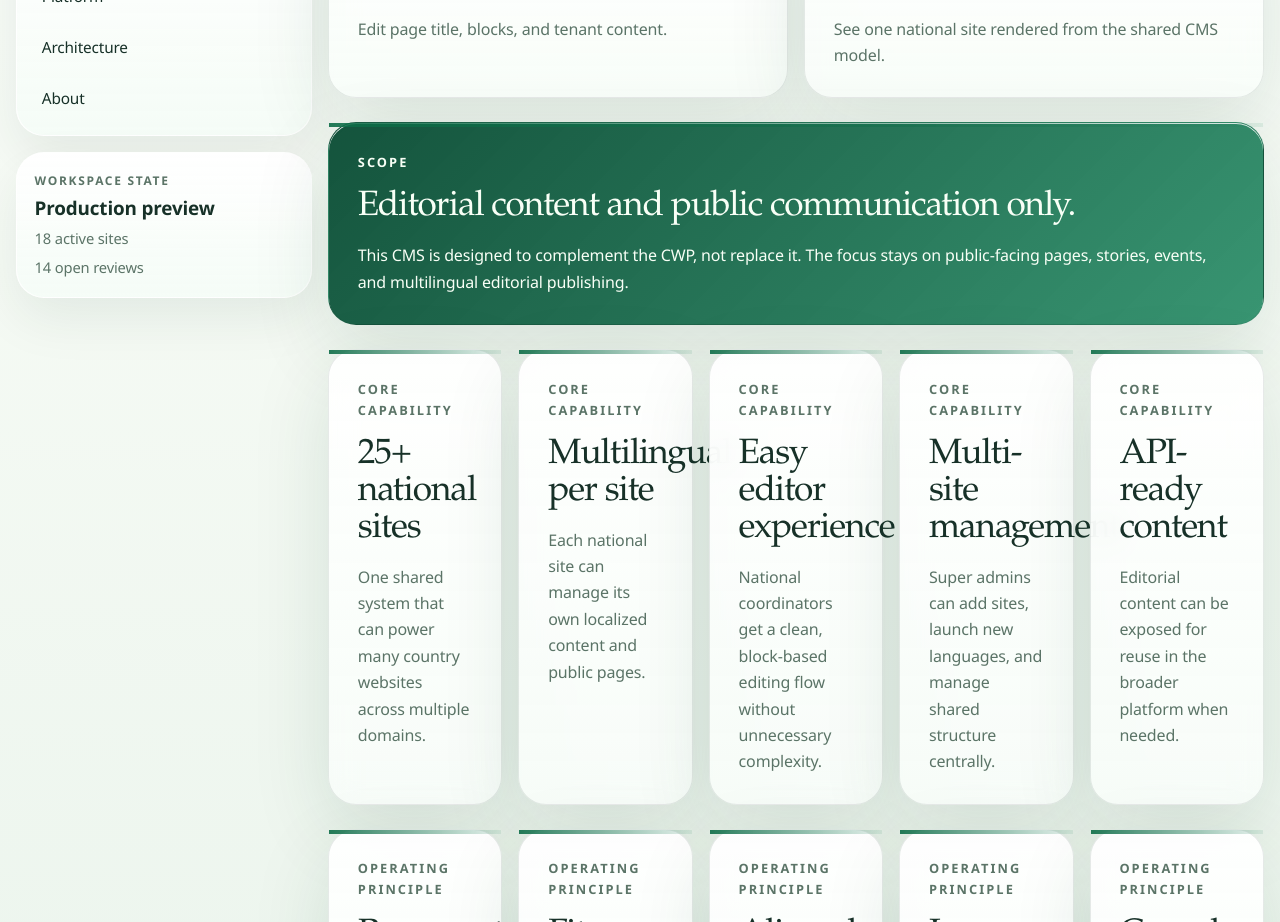
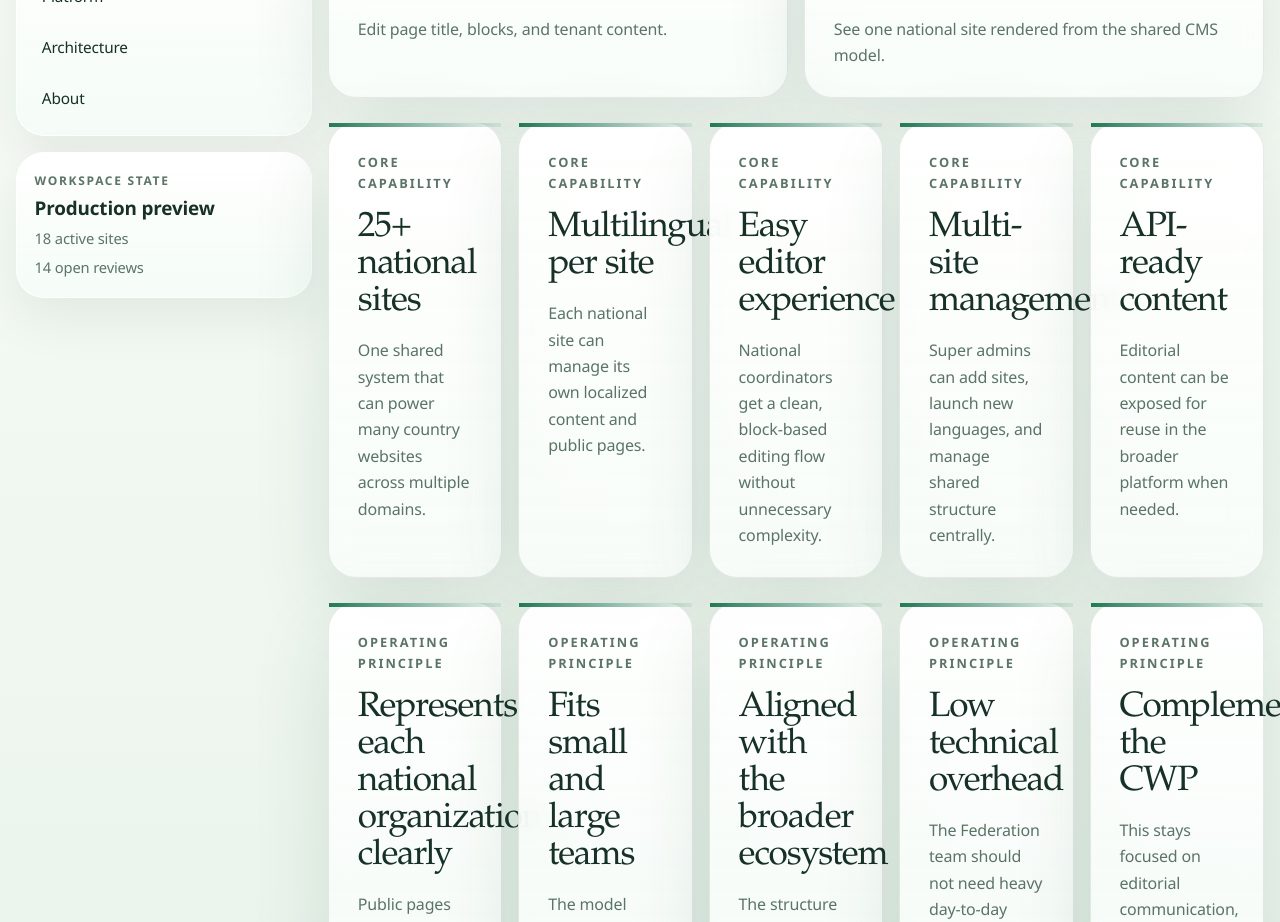
Before and after one commit to rajat1155-rrrkk/Editorial-CMS, a Next.js app: page / in a window 1280 px wide. Shown: the part 1000-1922 px from the top of the page. Built offline with nearby package versions, Linux system fonts and the light colour scheme.

Commit message:
Strip homepage to strict minimal structure

```diff
--- a/app/page.tsx
+++ b/app/page.tsx
@@ -110,18 +110,6 @@ export default function Home() {
         ))}
       </section>
 
-      <section className="dashboard-grid dashboard-grid--one-titleless">
-        <article className="dashboard-card dashboard-card--accent">
-          <p className="dashboard-card__eyebrow">Scope</p>
-          <h2>Editorial content and public communication only.</h2>
-          <p>
-            This CMS is designed to complement the CWP, not replace it. The
-            focus stays on public-facing pages, stories, events, and
-            multilingual editorial publishing.
-          </p>
-        </article>
-      </section>
-
       <section className="dashboard-grid dashboard-grid--five">
         {coreCapabilities.map((item) => (
           <article key={item.title} className="dashboard-card">
```
